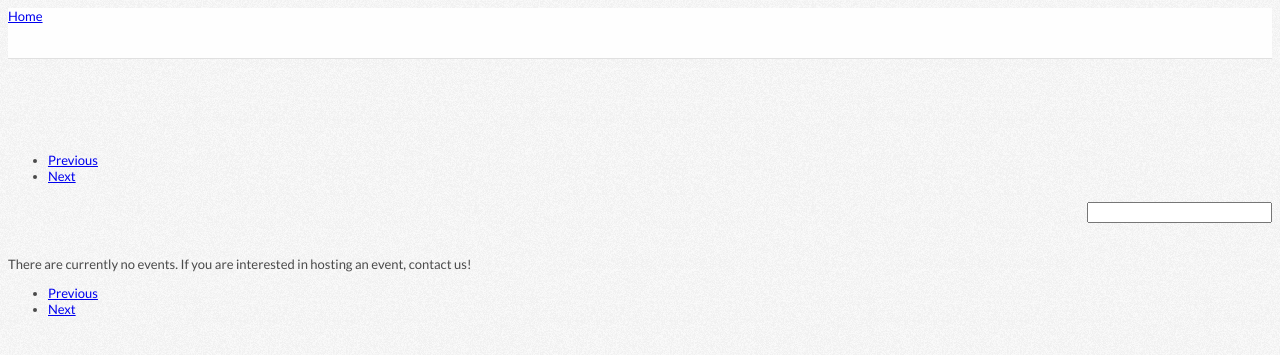
After one commit to ashchristopher/django-toronto, a Django app: page /events/ in a window 1280 px wide. The commit adds this page. Shown: the top 355 px of the page. Run offline with Django 3.2, Linux system fonts and the light colour scheme; data that the repository does not hold is empty; parts of the project's set-up code (start-up, migrations or seed data) failed here and were passed over.

Commit message:
Added events views

```diff
--- a/django_toronto/static-media/css/base.css
+++ b/django_toronto/static-media/css/base.css
@@ -68,3 +68,7 @@ body {
 .search form {
     float: right;
 }
+
+.well {
+    background-color: #E9E9E9;
+}
--- a/django_toronto/urls.py
+++ b/django_toronto/urls.py
@@ -13,6 +13,7 @@ urlpatterns = patterns('',
     url(r'^admin/', include(admin.site.urls)),
     url(r'^accounts/', include('registration.backends.default.urls')),
     url(r'^presentations/', include('presentations.urls')),
+    url(r'^events/', include('events.urls')),
 )
 
 urlpatterns += staticfiles_urlpatterns()
--- /dev/null
+++ b/events/templates/events/_pagination_controller.html
@@ -0,0 +1,31 @@
+<div class='pagination'>
+    <ul>
+        <li {% if not events.has_previous %}class='disabled'{% endif %}>
+            {% if events.has_previous %}
+                <a href='?page={{ events.previous_page_number }}' class='previous'>
+                    <i class="icon-chevron-left"></i>
+                    Previous
+                </a>
+            {% else %}
+                <a href='#' class='previous'>
+                    <i class="icon-chevron-left"></i>
+                    Previous
+                </a>
+            {% endif %}
+            </a>
+        </li>
+        <li {% if not events.has_next %}class='disabled'{% endif %}>
+            {% if events.has_next %}
+                <a href='?page={{ events.next_page_number }}' class='next'>
+                    Next
+                    <i class="icon-chevron-right"></i>
+                </a>
+            {% else %}
+                <a href='#' class='next'>
+                    Next
+                    <i class="icon-chevron-right"></i>
+                </a>
+            {% endif %}
+        </li>
+    </ul>
+</div>
--- /dev/null
+++ b/events/templates/events/list.html
@@ -0,0 +1,32 @@
+{% extends 'full_base.html' %}
+
+{% block container %}
+
+    <div class='row'>
+        <div class='span4'>
+            {% include 'events/_pagination_controller.html' %}
+        </div>
+        <div class='span8 offset4 search'>
+            <form>
+                <i class="icon-search"></i> <input type='text'>
+            </form>
+        </div>
+    </div>
+
+    {% for event in events %}
+        <div class='well'>
+            <div class='row'>
+                Event
+            </div>
+        </div>
+    {% empty %}
+        <div class="alert alert-info">
+            <i class='icon-info-sign '></i> There are currently no events. If you are interested in hosting an event, contact us!
+        </div>
+    {% endfor %}
+
+    {% include 'events/_pagination_controller.html' %}
+</div>
+
+
+{% endblock container %}
--- /dev/null
+++ b/events/urls.py
@@ -0,0 +1,8 @@
+from django.conf.urls import url, patterns
+
+from events.views import EventsListView
+
+
+urlpatterns = patterns('',
+    url(r'^$', EventsListView.as_view(), name='events-list'),
+)
--- a/events/views.py
+++ b/events/views.py
@@ -1 +1,29 @@
-# Create your views here.
+from django.views.generic import TemplateView
+from django.core.paginator import Paginator, EmptyPage, PageNotAnInteger
+
+from events.models import Event
+
+
+class EventsListView(TemplateView):
+    template_name = 'events/list.html'
+
+    def get(self, request):
+        page = request.GET.get('page')
+
+        all_events = Event.objects.all()
+        paginator = Paginator(all_events, 4)
+
+        try:
+            events = paginator.page(page)
+        except PageNotAnInteger:
+            # If page is not an integer, deliver first page.
+            events = paginator.page(1)
+        except EmptyPage:
+            # If page is out of range, deliver last page of results.
+            events = paginator.page(paginator.num_pages)
+
+        context = {
+            'events': events,
+        }
+
+        return self.render_to_response(context)
```
Also changed, not shown: django_toronto/templates/homepage.html (+10 -3 lines).
